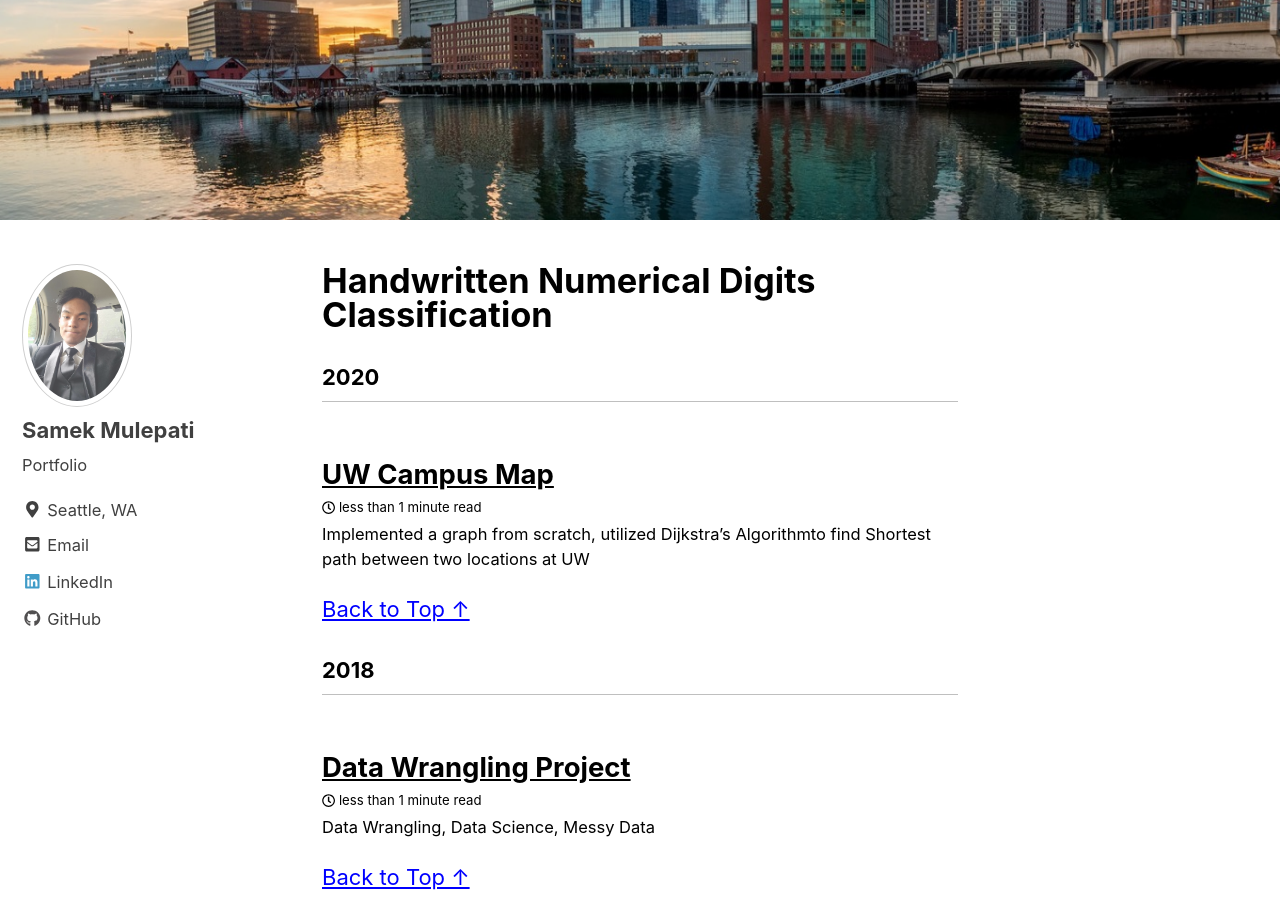
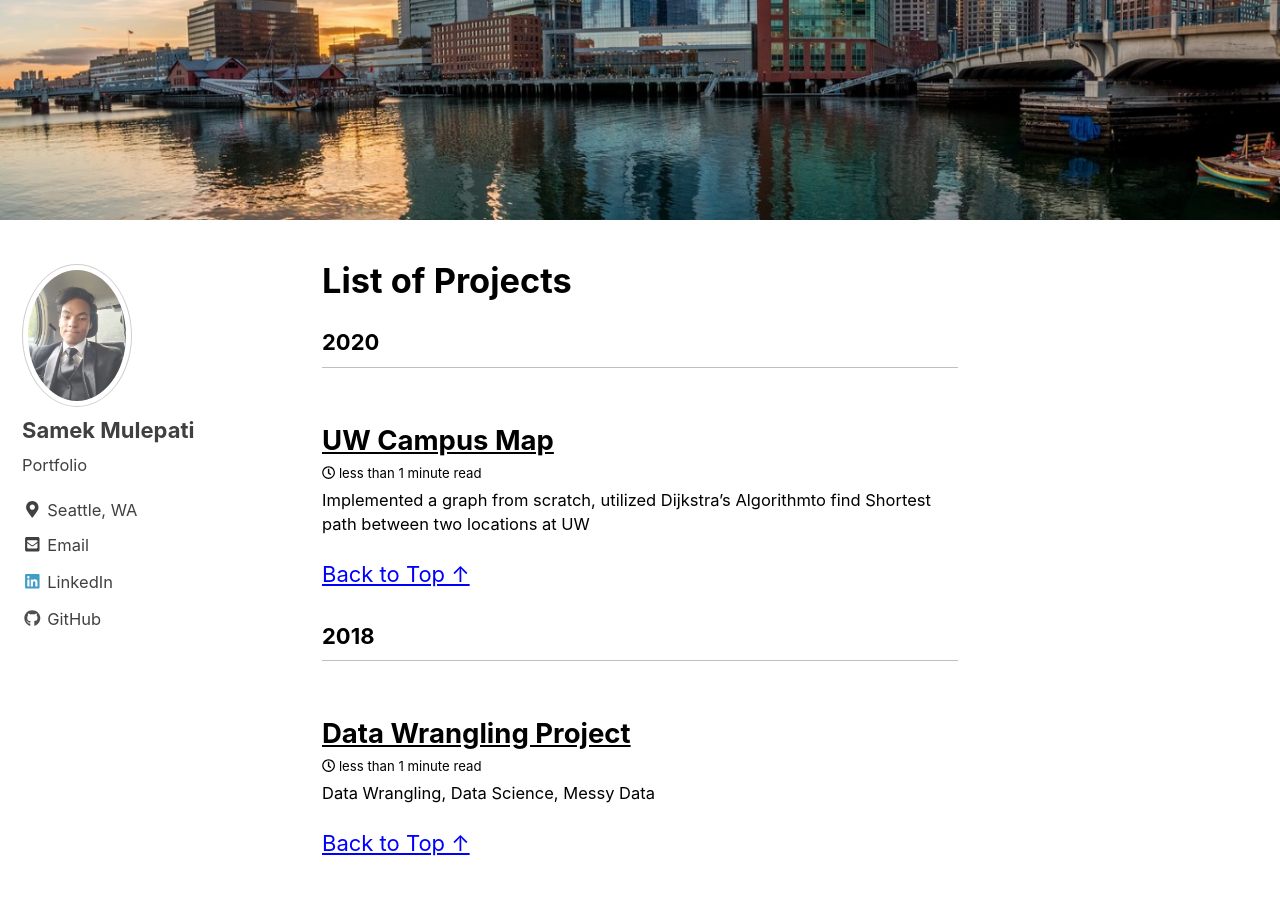
Before and after one commit to mulepati/samekmulepati.github.io, a Jekyll site: the page built from _pages/machinelearning.md, in a window 1280 px wide and 900 px high, scrolled down 355 px. Built offline with Jekyll 4.4.1, drawn with Linux system fonts in a browser that asks for light colours; nearby versions of some CDN libraries.

Commit message:
Update machinelearning.md

```diff
--- a/_pages/machinelearning.md
+++ b/_pages/machinelearning.md
@@ -1,7 +1,7 @@
 ---
 layout: posts
 permalink: /data-wrangling/
-title: "Handwritten Numerical Digits Classification"
+title: "List of Projects"
 author_profile: true
 header:
   image: "/images/fort point.png"
```
